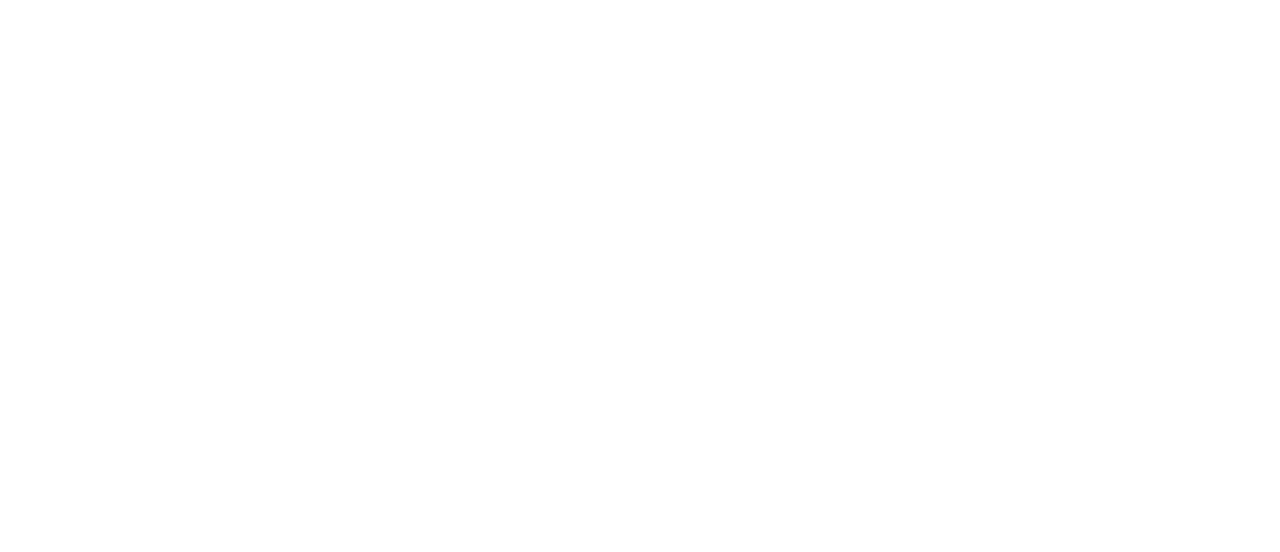
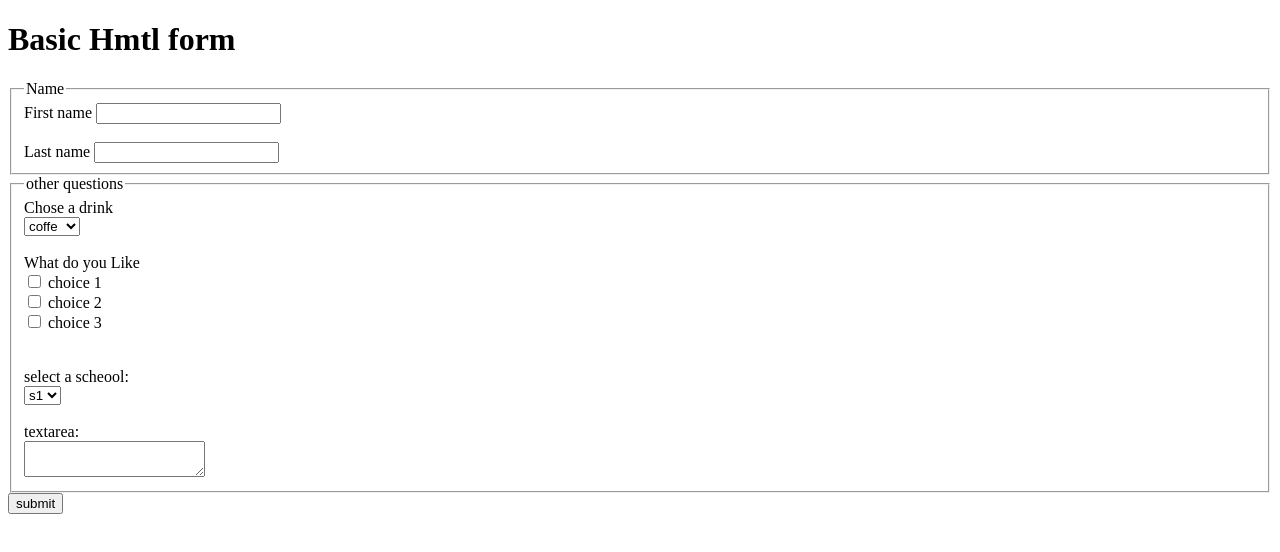
Before and after one commit to MohammedTAgha/REACT_TRAINING_html_basics, a plain HTML site: page index.html in a window 1280 px wide. Drawn offline with Linux system fonts and the light colour scheme.

Commit message:
task_completed

```diff
--- a/index.html
+++ b/index.html
@@ -5,6 +5,66 @@
     <title>basic task</title>
 </head>
 <body>
+    <h1>Basic Hmtl form</h1>
+    <form action="">
+    <fieldset>
+        <legend>
+            Name
+        </legend>
+        <label for="firstname">
+            First name
+        </label>
+        <input type="text" name="firstname" id="firstname">
+        <br>
+        <br>
+        <label for="lastname">
+            Last name
+        </label>
+        <input type="text" name="lastname" id="lastname">
 
+    </fieldset>
+
+    <fieldset>
+        <legend>
+            other questions
+        </legend>
+        <label for="drink">
+            Chose a drink
+        </label>
+        <br>
+        <select  name="drink" id="drink">
+            <option value="coffe">coffe</option>
+            <option value="tea">tea</option>
+            <option value="tea">booth</option>
+        </select>
+        <br>
+        <br>
+        <label for="choice">
+            What do you Like
+        </label>
+        <br>
+        <input type="checkbox" name="choice" id="choice">
+        <label for="c1"> choice 1 </label> <br>
+        <input type="checkbox" id="c1" name="c1" value="c1">
+        <label for="c1"> choice 2 </label> <br>
+        <input type="checkbox" id="c2" name="c2" value="c2">
+        <label for="c1"> choice 3 </label> <br>
+
+        <br><br>
+
+        <label for="schools">select a scheool:</label><br>
+        <select name="schools" id="schools">
+            <option value="s1">s1</option>
+            <option value="s2">s2</option>
+            <option value="s3">s3</option>
+        </select>
+        <br><br>
+        <label for="textarea">textarea:</label><br>
+        <textarea>
+
+        </textarea>
+    </fieldset>
+        <button type="submit">submit</button>
+    </form>
 </body>
 </html>
```
